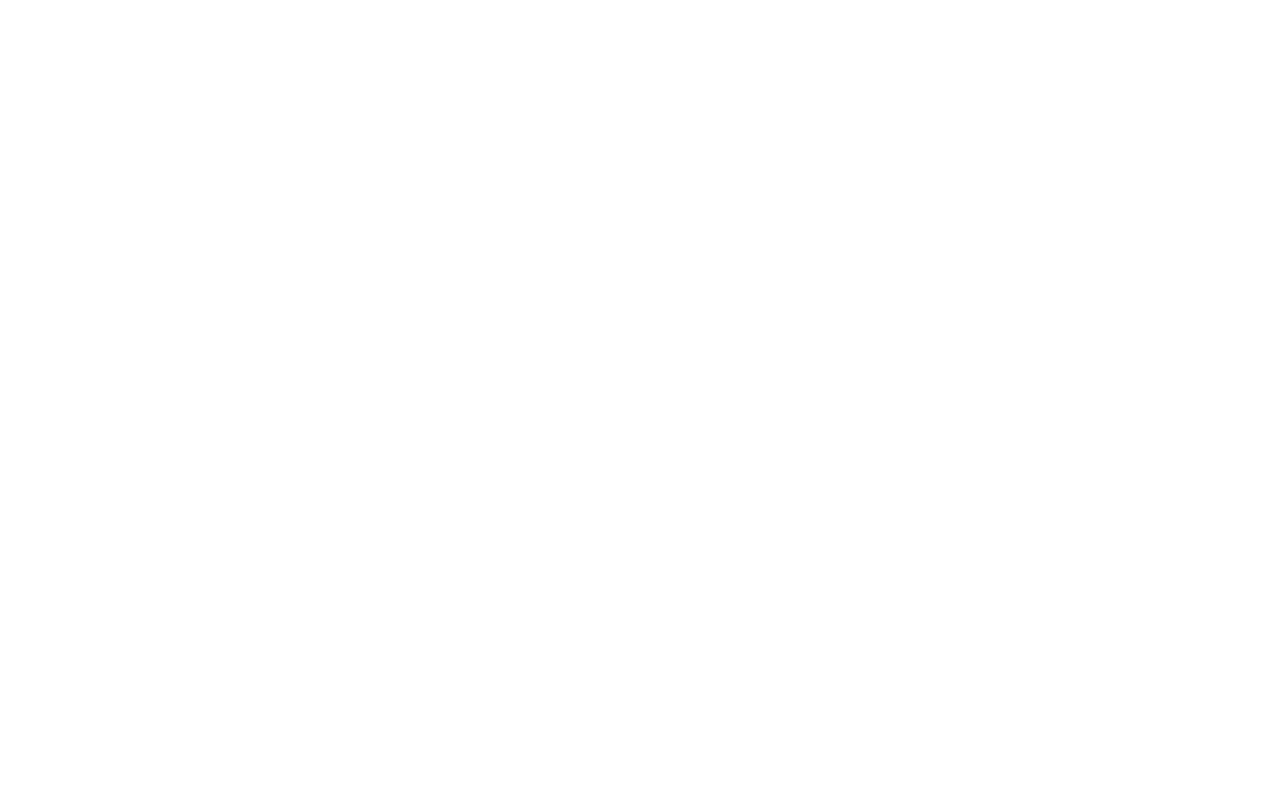
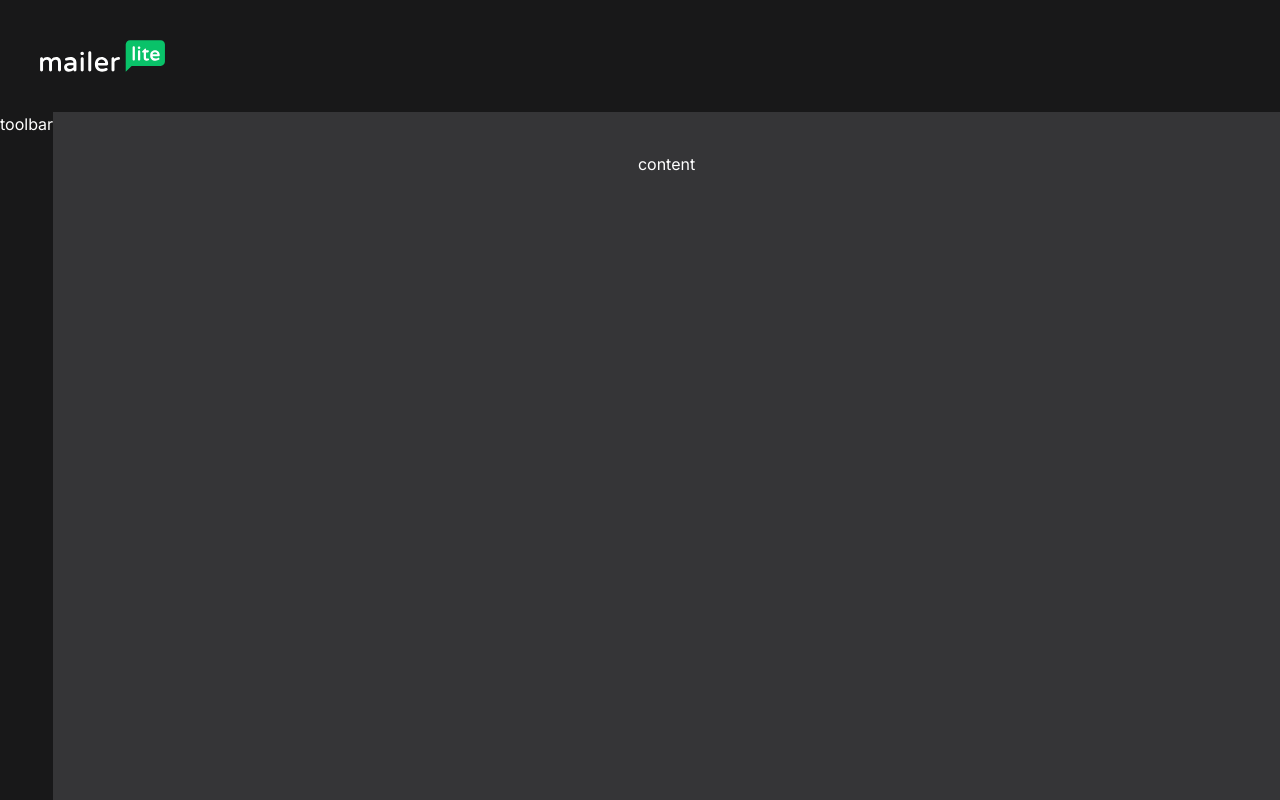
Before and after one commit to mpi92/mailerlite-technical-test, a Vue app: page / in a window 1280 px wide. Built offline with nearby package versions, Linux system fonts and the light colour scheme.

Commit message:
feat: create main layout

```diff
--- a/src/App.vue
+++ b/src/App.vue
@@ -1,4 +1,19 @@
+<script setup lang="ts">
+import AppHeader from './components/AppHeader.vue';
+</script>
+
 <template>
-  <main>
-  </main>
+  <div class="h-screen w-screen overflow-hidden grid grid-cols-[min-content]">
+    <AppHeader class="col-span-2" />
+
+    <div class="col-start-1">toolbar</div>
+
+    <section :class="[
+      'flex flex-col items-center gap-2',
+      'w-full h-full min-h-[calc(100vh-var(--header-height))] overflow-y-scroll',
+      'bg-gray-800 p-10 rounded-tl-xs',
+    ]">
+      content
+    </section>
+  </div>
 </template>
--- a/tailwind.config.js
+++ b/tailwind.config.js
@@ -8,8 +8,10 @@
   theme: {
     extend: {
       colors: {
-        'main-500': '#09c269',
-        'main-600': '#079b54',
+        'main-500': '#09C269',
+        'main-600': '#079B54',
+        'gray-800': '#353537',
+        'gray-900': '#181819',
       },
     },
   },
```
